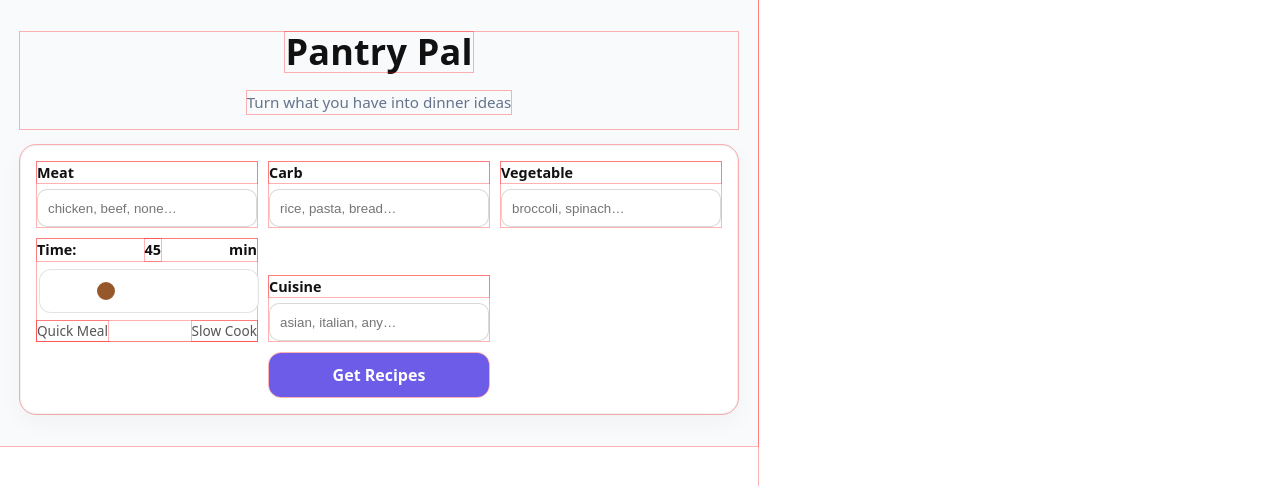
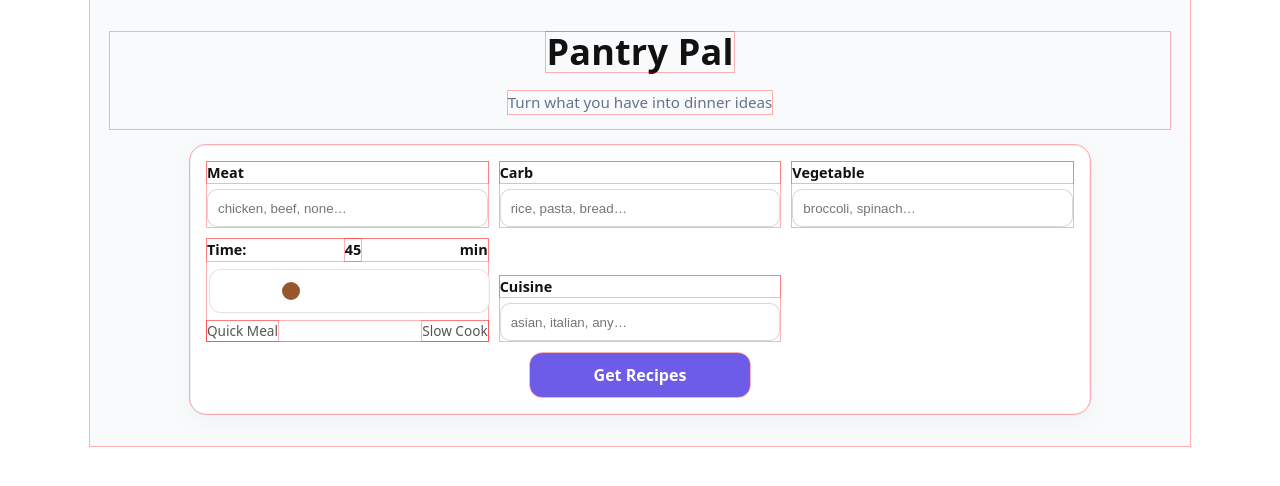
Before and after one commit to ayunani/pantry-pal-app, a React (Vite) app: page / in a window 1280 px wide. Shown: the top 486 px of the page. Built offline with nearby package versions, Linux system fonts and the light colour scheme.

Commit message:
still cleaning up the CSS

```diff
--- a/src/App.css
+++ b/src/App.css
@@ -1,3 +1,13 @@
+/* TEMP FIX: neutralize old centering rules */
+* { box-sizing: border-box; }
+html, body, #root { height: 100%; }
+
+html, body { margin: 0; }
+body { display: block !important; }          /* kill body flex */
+#root { display: block !important; width: 100% !important; padding: 0 !important; }
+
+.app { width: 100%; max-width: 1100px; margin: 0 auto; }  /* true centering */
+
 /* DEBUG MODE — outlines all elements so we can find what's misaligned */
 * {
   outline: 1px solid rgba(255, 0, 0, 0.3); /* light red overlay */
--- a/src/App.jsx
+++ b/src/App.jsx
@@ -1,5 +1,5 @@
 import { useState } from "react";
-import "./App.css?v=4";
+import "./App.css?v=5";
 
 function App() {
   const [meat, setMeat] = useState("");
```
